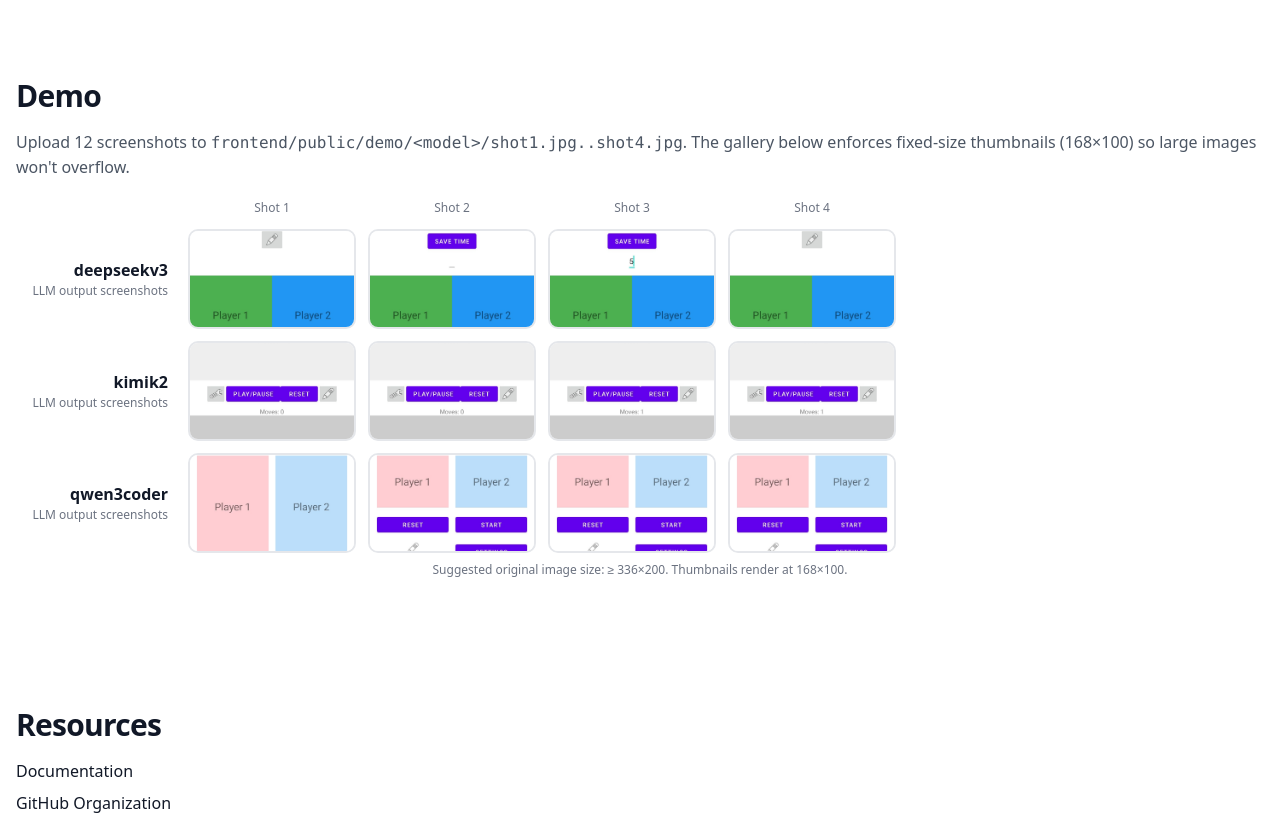
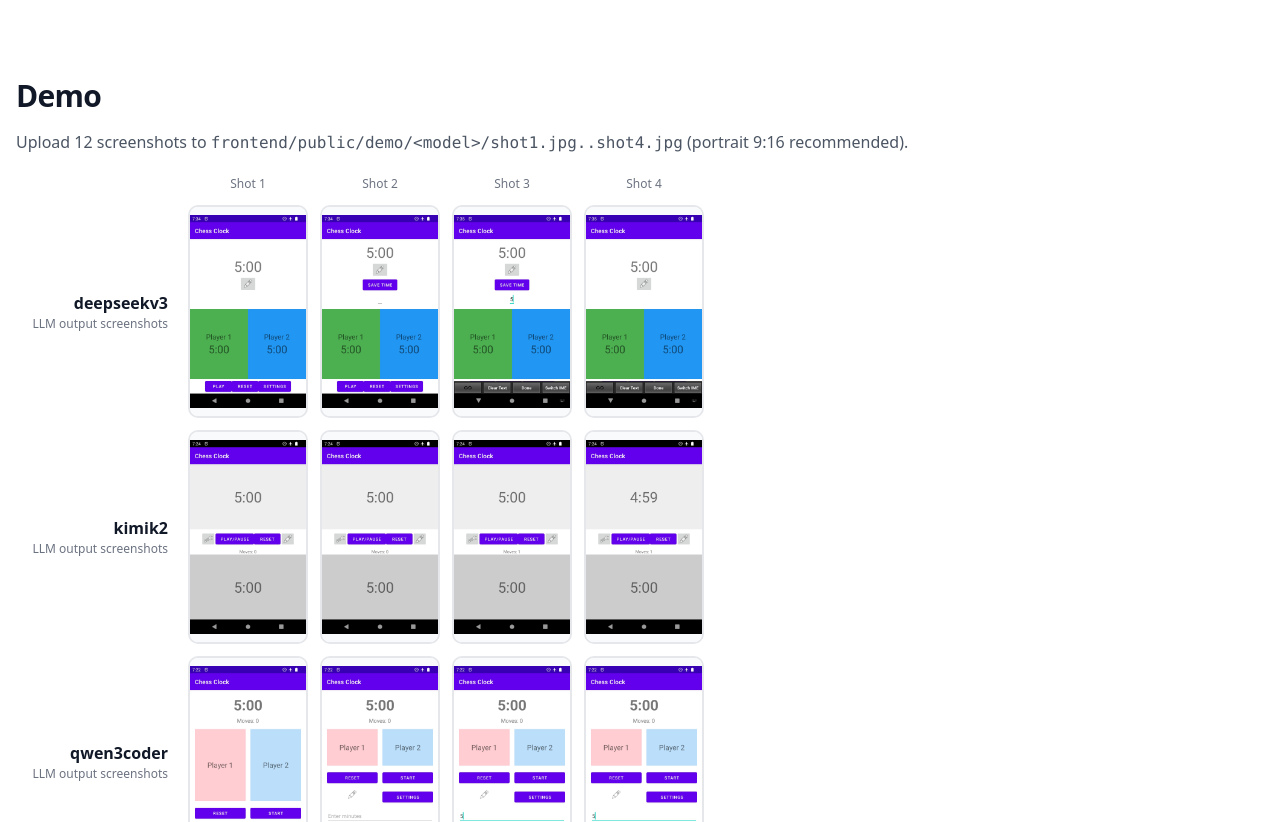
Before and after one commit to AppForge-Bench/appforge-bench.github.io, a Next.js app in the folder frontend/: page /AppForge in a window 1280 px wide. Shown: the part 540-1362 px from the top of the page. Built offline with nearby package versions, Linux system fonts and the light colour scheme.

Commit message:
Add files via upload

```diff
--- a/frontend/app/AppForge/page.jsx
+++ b/frontend/app/AppForge/page.jsx
@@ -7,9 +7,10 @@ export default function Page() {
   ];
   const shots = ["shot1.jpg","shot2.jpg","shot3.jpg","shot4.jpg"];
 
-  const gridStyle = { display: "grid", gridTemplateColumns: "160px repeat(4, 168px)", gap: "12px" };
-  const thumbWrapStyle = { width: "168px", height: "100px", borderRadius: "10px", border: "2px solid #e5e7eb", overflow: "hidden", background: "#fff" };
-  const imgStyle = { width: "100%", height: "100%", objectFit: "cover", display: "block" };
+  // Portrait-first layout: label column (160px) + 4 portrait cells (120px wide, 9:16)
+  const gridStyle = { display: "grid", gridTemplateColumns: "160px repeat(4, 120px)", gap: "12px" };
+  const thumbWrapStyle = { width: "120px", aspectRatio: "9 / 16", borderRadius: "10px", border: "2px solid #e5e7eb", overflow: "hidden", background: "#fff" };
+  const imgStyle = { width: "100%", height: "100%", objectFit: "contain", display: "block", background: "#f8fafc" };
 
   return (
     <main>
@@ -47,13 +48,12 @@ export default function Page() {
         </div>
       </section>
 
-      {/* Demo: comparison grid with fixed-size thumbnails */}
+      {/* Demo: portrait comparison grid */}
       <section className="section">
         <div className="container space-y-4">
           <h2 className="h2">Demo</h2>
           <p className="text-gray-600">
-            Upload 12 screenshots to <code>frontend/public/demo/&lt;model&gt;/shot1.jpg..shot4.jpg</code>.
-            The gallery below enforces fixed-size thumbnails (168×100) so large images won't overflow.
+            Upload 12 screenshots to <code>frontend/public/demo/&lt;model&gt;/shot1.jpg..shot4.jpg</code> (portrait 9:16 recommended).
           </p>
 
           <div className="overflow-x-auto">
@@ -73,7 +73,7 @@ export default function Page() {
                     </div>
                   </div>
 
-                  {/* 4 thumbnails */}
+                  {/* 4 thumbnails (portrait) */}
                   {shots.map((s)=> (
                     <div key={m.key + '-' + s} style={thumbWrapStyle}>
                       <img
@@ -90,7 +90,7 @@ export default function Page() {
           </div>
 
           <div style={{ textAlign: "center", fontSize: "12px", color: "#6b7280", marginTop: "8px" }}>
-            Suggested original image size: ≥ 336×200. Thumbnails render at 168×100.
+            Suggested original image ratio: 9:16. Thumbnails are 120px wide and keep portrait orientation.
           </div>
         </div>
       </section>
```
